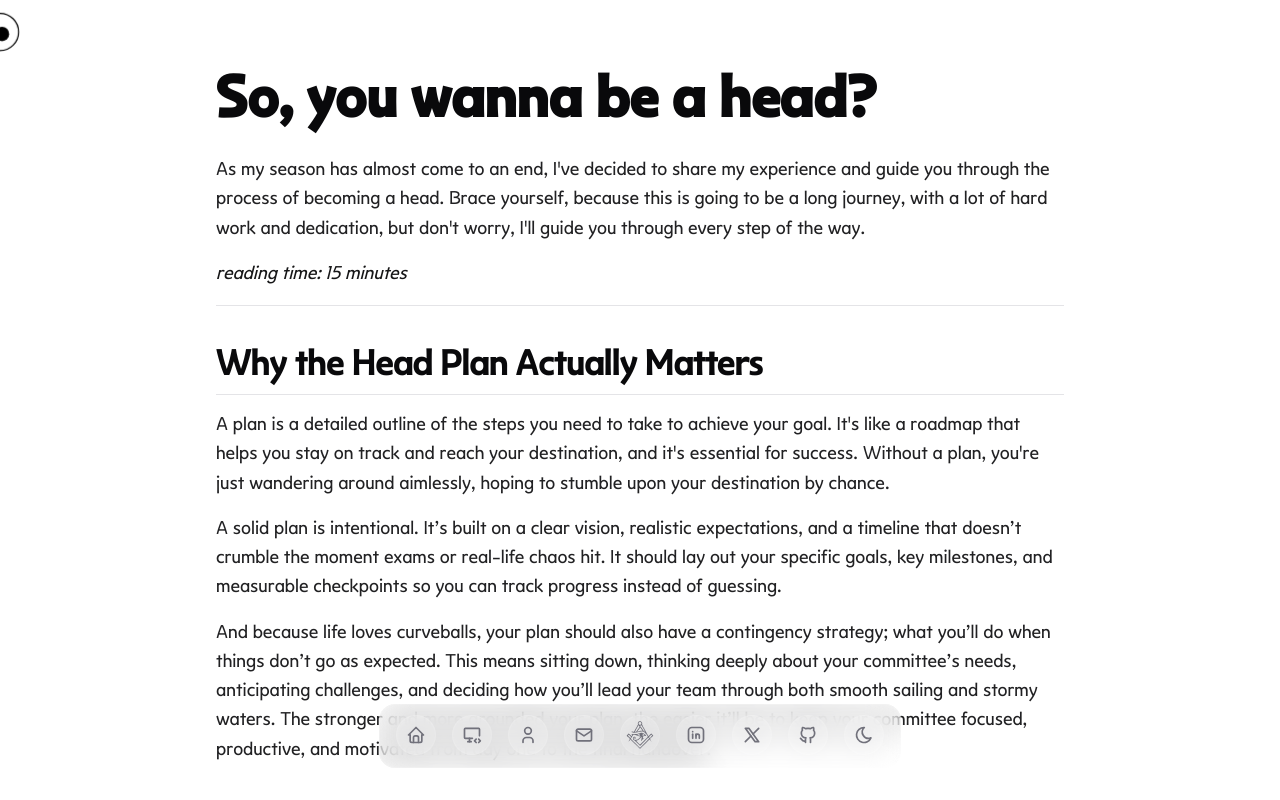
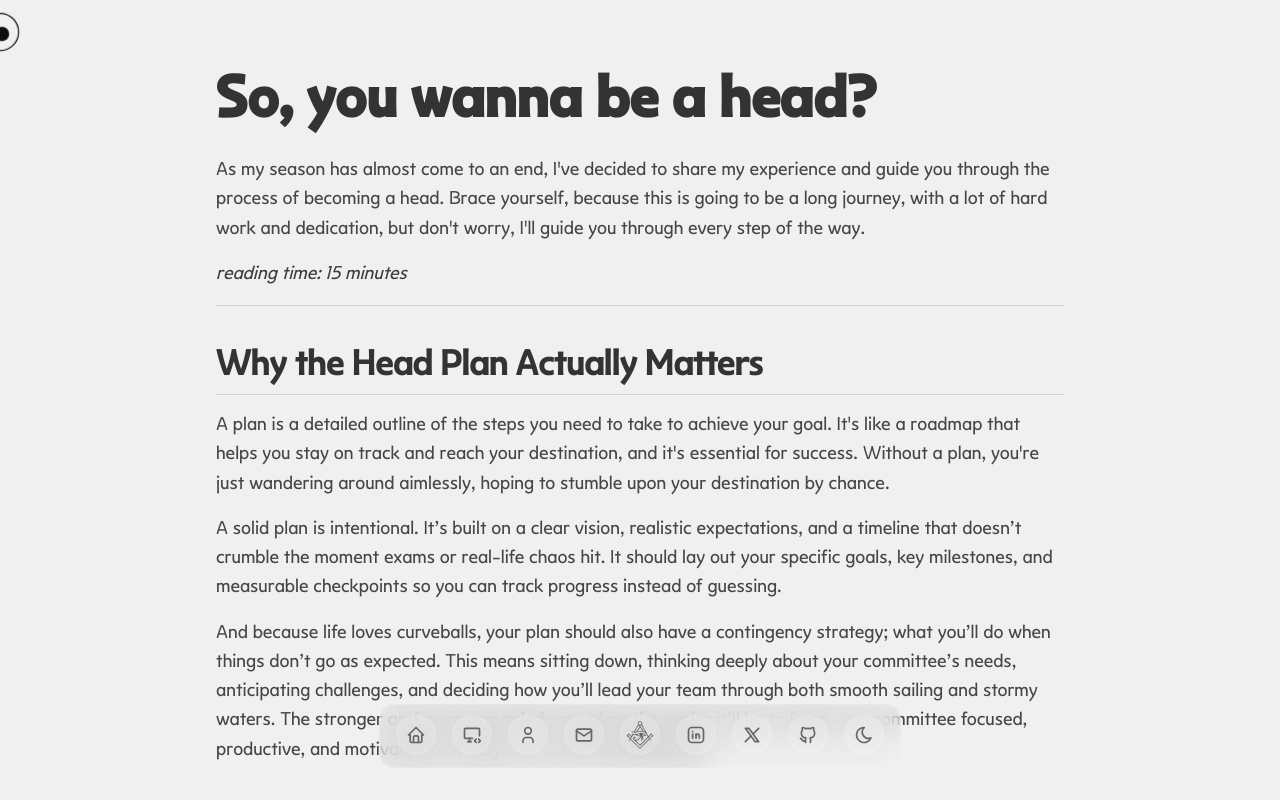
Before and after one commit to seifzellaban/portfolio, a Next.js app: page /logs/wbh in a window 1280 px wide. Shown: the top 800 px of the page. Built offline with nearby package versions, Linux system fonts and the light colour scheme.

Commit message:
Update globals.css

```diff
--- a/src/app/globals.css
+++ b/src/app/globals.css
@@ -3,11 +3,103 @@
 
 @custom-variant dark (&:is(.dark *));
 
+:root {
+  --background: oklch(0.9551 0 0);
+  --foreground: oklch(0.3211 0 0);
+  --card: oklch(0.9702 0 0);
+  --card-foreground: oklch(0.3211 0 0);
+  --popover: oklch(0.9702 0 0);
+  --popover-foreground: oklch(0.3211 0 0);
+  --primary: oklch(0.4891 0 0);
+  --primary-foreground: oklch(1.0000 0 0);
+  --secondary: oklch(0.9067 0 0);
+  --secondary-foreground: oklch(0.3211 0 0);
+  --muted: oklch(0.8853 0 0);
+  --muted-foreground: oklch(0.5103 0 0);
+  --accent: oklch(0.8078 0 0);
+  --accent-foreground: oklch(0.3211 0 0);
+  --destructive: oklch(0.5594 0.1900 25.8625);
+  --destructive-foreground: oklch(1.0000 0 0);
+  --border: oklch(0.8576 0 0);
+  --input: oklch(0.9067 0 0);
+  --ring: oklch(0.4891 0 0);
+  --chart-1: oklch(0.4891 0 0);
+  --chart-2: oklch(0.4863 0.0361 196.0278);
+  --chart-3: oklch(0.6534 0 0);
+  --chart-4: oklch(0.7316 0 0);
+  --chart-5: oklch(0.8078 0 0);
+  --sidebar: oklch(0.9370 0 0);
+  --sidebar-foreground: oklch(0.3211 0 0);
+  --sidebar-primary: oklch(0.4891 0 0);
+  --sidebar-primary-foreground: oklch(1.0000 0 0);
+  --sidebar-accent: oklch(0.8078 0 0);
+  --sidebar-accent-foreground: oklch(0.3211 0 0);
+  --sidebar-border: oklch(0.8576 0 0);
+  --sidebar-ring: oklch(0.4891 0 0);
+  --font-sans: Montserrat, sans-serif;
+  --font-serif: Georgia, serif;
+  --font-mono: Fira Code, monospace;
+  --radius: 0.35rem;
+  --shadow-2xs: 0px 2px 0px 0px hsl(0 0% 20% / 0.07);
+  --shadow-xs: 0px 2px 0px 0px hsl(0 0% 20% / 0.07);
+  --shadow-sm: 0px 2px 0px 0px hsl(0 0% 20% / 0.15), 0px 1px 2px -1px hsl(0 0% 20% / 0.15);
+  --shadow: 0px 2px 0px 0px hsl(0 0% 20% / 0.15), 0px 1px 2px -1px hsl(0 0% 20% / 0.15);
+  --shadow-md: 0px 2px 0px 0px hsl(0 0% 20% / 0.15), 0px 2px 4px -1px hsl(0 0% 20% / 0.15);
+  --shadow-lg: 0px 2px 0px 0px hsl(0 0% 20% / 0.15), 0px 4px 6px -1px hsl(0 0% 20% / 0.15);
+  --shadow-xl: 0px 2px 0px 0px hsl(0 0% 20% / 0.15), 0px 8px 10px -1px hsl(0 0% 20% / 0.15);
+  --shadow-2xl: 0px 2px 0px 0px hsl(0 0% 20% / 0.38);
+  --tracking-normal: 0em;
+  --spacing: 0.25rem;
+}
+
+.dark {
+  --background: oklch(0.2178 0 0);
+  --foreground: oklch(0.8853 0 0);
+  --card: oklch(0.2435 0 0);
+  --card-foreground: oklch(0.8853 0 0);
+  --popover: oklch(0.2435 0 0);
+  --popover-foreground: oklch(0.8853 0 0);
+  --primary: oklch(0.7058 0 0);
+  --primary-foreground: oklch(0.2178 0 0);
+  --secondary: oklch(0.3092 0 0);
+  --secondary-foreground: oklch(0.8853 0 0);
+  --muted: oklch(0.2850 0 0);
+  --muted-foreground: oklch(0.5999 0 0);
+  --accent: oklch(0.3715 0 0);
+  --accent-foreground: oklch(0.8853 0 0);
+  --destructive: oklch(0.6591 0.1530 22.1703);
+  --destructive-foreground: oklch(1.0000 0 0);
+  --border: oklch(0.3290 0 0);
+  --input: oklch(0.3092 0 0);
+  --ring: oklch(0.7058 0 0);
+  --chart-1: oklch(0.7058 0 0);
+  --chart-2: oklch(0.6714 0.0339 206.3482);
+  --chart-3: oklch(0.5452 0 0);
+  --chart-4: oklch(0.4604 0 0);
+  --chart-5: oklch(0.3715 0 0);
+  --sidebar: oklch(0.2393 0 0);
+  --sidebar-foreground: oklch(0.8853 0 0);
+  --sidebar-primary: oklch(0.7058 0 0);
+  --sidebar-primary-foreground: oklch(0.2178 0 0);
+  --sidebar-accent: oklch(0.3715 0 0);
+  --sidebar-accent-foreground: oklch(0.8853 0 0);
+  --sidebar-border: oklch(0.3290 0 0);
+  --sidebar-ring: oklch(0.7058 0 0);
+  --font-sans: Inter, sans-serif;
+  --font-serif: Georgia, serif;
+  --font-mono: Fira Code, monospace;
+  --radius: 0.35rem;
+  --shadow-2xs: 0px 2px 0px 0px hsl(0 0% 20% / 0.07);
+  --shadow-xs: 0px 2px 0px 0px hsl(0 0% 20% / 0.07);
+  --shadow-sm: 0px 2px 0px 0px hsl(0 0% 20% / 0.15), 0px 1px 2px -1px hsl(0 0% 20% / 0.15);
+  --shadow: 0px 2px 0px 0px hsl(0 0% 20% / 0.15), 0px 1px 2px -1px hsl(0 0% 20% / 0.15);
+  --shadow-md: 0px 2px 0px 0px hsl(0 0% 20% / 0.15), 0px 2px 4px -1px hsl(0 0% 20% / 0.15);
+  --shadow-lg: 0px 2px 0px 0px hsl(0 0% 20% / 0.15), 0px 4px 6px -1px hsl(0 0% 20% / 0.15);
+  --shadow-xl: 0px 2px 0px 0px hsl(0 0% 20% / 0.15), 0px 8px 10px -1px hsl(0 0% 20% / 0.15);
+  --shadow-2xl: 0px 2px 0px 0px hsl(0 0% 20% / 0.38);
+}
+
 @theme inline {
-    --radius-sm: calc(var(--radius) - 4px);
-    --radius-md: calc(var(--radius) - 2px);
-    --radius-lg: var(--radius);
-    --radius-xl: calc(var(--radius) + 4px);
   --color-background: var(--background);
   --color-foreground: var(--foreground);
   --color-card: var(--card);
@@ -23,6 +115,7 @@
   --color-accent: var(--accent);
   --color-accent-foreground: var(--accent-foreground);
   --color-destructive: var(--destructive);
+  --color-destructive-foreground: var(--destructive-foreground);
   --color-border: var(--border);
   --color-input: var(--input);
   --color-ring: var(--ring);
@@ -39,77 +132,25 @@
   --color-sidebar-accent-foreground: var(--sidebar-accent-foreground);
   --color-sidebar-border: var(--sidebar-border);
   --color-sidebar-ring: var(--sidebar-ring);
+
+  --font-sans: var(--font-sans);
+  --font-mono: var(--font-mono);
+  --font-serif: var(--font-serif);
+
+  --radius-sm: calc(var(--radius) - 4px);
+  --radius-md: calc(var(--radius) - 2px);
+  --radius-lg: var(--radius);
+  --radius-xl: calc(var(--radius) + 4px);
+
+  --shadow-2xs: var(--shadow-2xs);
+  --shadow-xs: var(--shadow-xs);
+  --shadow-sm: var(--shadow-sm);
+  --shadow: var(--shadow);
+  --shadow-md: var(--shadow-md);
+  --shadow-lg: var(--shadow-lg);
+  --shadow-xl: var(--shadow-xl);
+  --shadow-2xl: var(--shadow-2xl);
 }
-
-:root {
-    --radius: 0.625rem;
-    --background: oklch(1 0 0);
-    --foreground: oklch(0.141 0.005 285.823);
-    --card: oklch(1 0 0);
-    --card-foreground: oklch(0.141 0.005 285.823);
-    --popover: oklch(1 0 0);
-    --popover-foreground: oklch(0.141 0.005 285.823);
-    --primary: oklch(0.21 0.006 285.885);
-    --primary-foreground: oklch(0.985 0 0);
-    --secondary: oklch(0.967 0.001 286.375);
-    --secondary-foreground: oklch(0.21 0.006 285.885);
-    --muted: oklch(0.967 0.001 286.375);
-    --muted-foreground: oklch(0.552 0.016 285.938);
-    --accent: oklch(0.967 0.001 286.375);
-    --accent-foreground: oklch(0.21 0.006 285.885);
-    --destructive: oklch(0.577 0.245 27.325);
-    --border: oklch(0.92 0.004 286.32);
-    --input: oklch(0.92 0.004 286.32);
-    --ring: oklch(0.705 0.015 286.067);
-    --chart-1: oklch(0.646 0.222 41.116);
-    --chart-2: oklch(0.6 0.118 184.704);
-    --chart-3: oklch(0.398 0.07 227.392);
-    --chart-4: oklch(0.828 0.189 84.429);
-    --chart-5: oklch(0.769 0.188 70.08);
-    --sidebar: oklch(0.985 0 0);
-    --sidebar-foreground: oklch(0.141 0.005 285.823);
-    --sidebar-primary: oklch(0.21 0.006 285.885);
-    --sidebar-primary-foreground: oklch(0.985 0 0);
-    --sidebar-accent: oklch(0.967 0.001 286.375);
-    --sidebar-accent-foreground: oklch(0.21 0.006 285.885);
-    --sidebar-border: oklch(0.92 0.004 286.32);
-    --sidebar-ring: oklch(0.705 0.015 286.067);
-}
-
-.dark {
-    --background: oklch(0.141 0.005 285.823);
-    --foreground: oklch(0.985 0 0);
-    --card: oklch(0.21 0.006 285.885);
-    --card-foreground: oklch(0.985 0 0);
-    --popover: oklch(0.21 0.006 285.885);
-    --popover-foreground: oklch(0.985 0 0);
-    --primary: oklch(0.92 0.004 286.32);
-    --primary-foreground: oklch(0.21 0.006 285.885);
-    --secondary: oklch(0.274 0.006 286.033);
-    --secondary-foreground: oklch(0.985 0 0);
-    --muted: oklch(0.274 0.006 286.033);
-    --muted-foreground: oklch(0.705 0.015 286.067);
-    --accent: oklch(0.274 0.006 286.033);
-    --accent-foreground: oklch(0.985 0 0);
-    --destructive: oklch(0.704 0.191 22.216);
-    --border: oklch(1 0 0 / 10%);
-    --input: oklch(1 0 0 / 15%);
-    --ring: oklch(0.552 0.016 285.938);
-    --chart-1: oklch(0.488 0.243 264.376);
-    --chart-2: oklch(0.696 0.17 162.48);
-    --chart-3: oklch(0.769 0.188 70.08);
-    --chart-4: oklch(0.627 0.265 303.9);
-    --chart-5: oklch(0.645 0.246 16.439);
-    --sidebar: oklch(0.21 0.006 285.885);
-    --sidebar-foreground: oklch(0.985 0 0);
-    --sidebar-primary: oklch(0.488 0.243 264.376);
-    --sidebar-primary-foreground: oklch(0.985 0 0);
-    --sidebar-accent: oklch(0.274 0.006 286.033);
-    --sidebar-accent-foreground: oklch(0.985 0 0);
-    --sidebar-border: oklch(1 0 0 / 10%);
-    --sidebar-ring: oklch(0.552 0.016 285.938);
-}
-
 @layer base {
     * {
         @apply border-border outline-ring/50;
```
Lines whose indentation alone changed are shown as unchanged.
